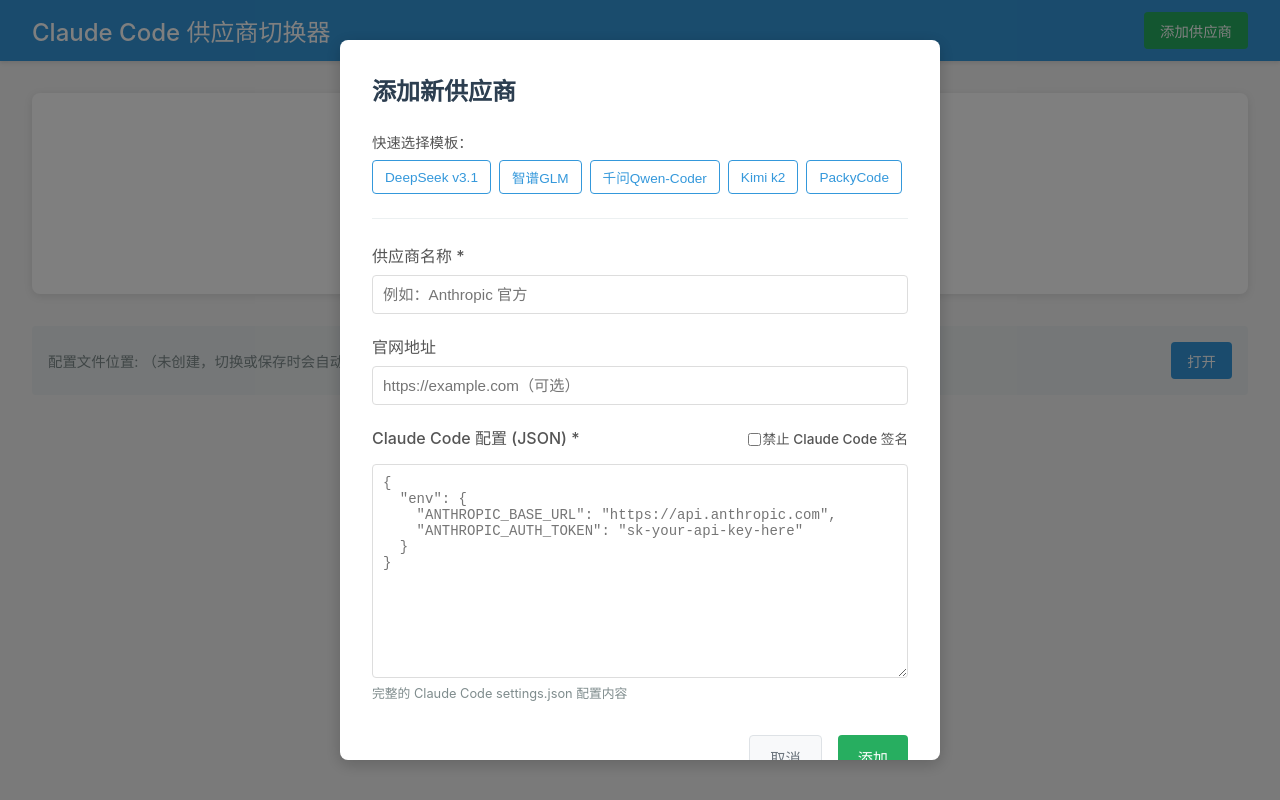
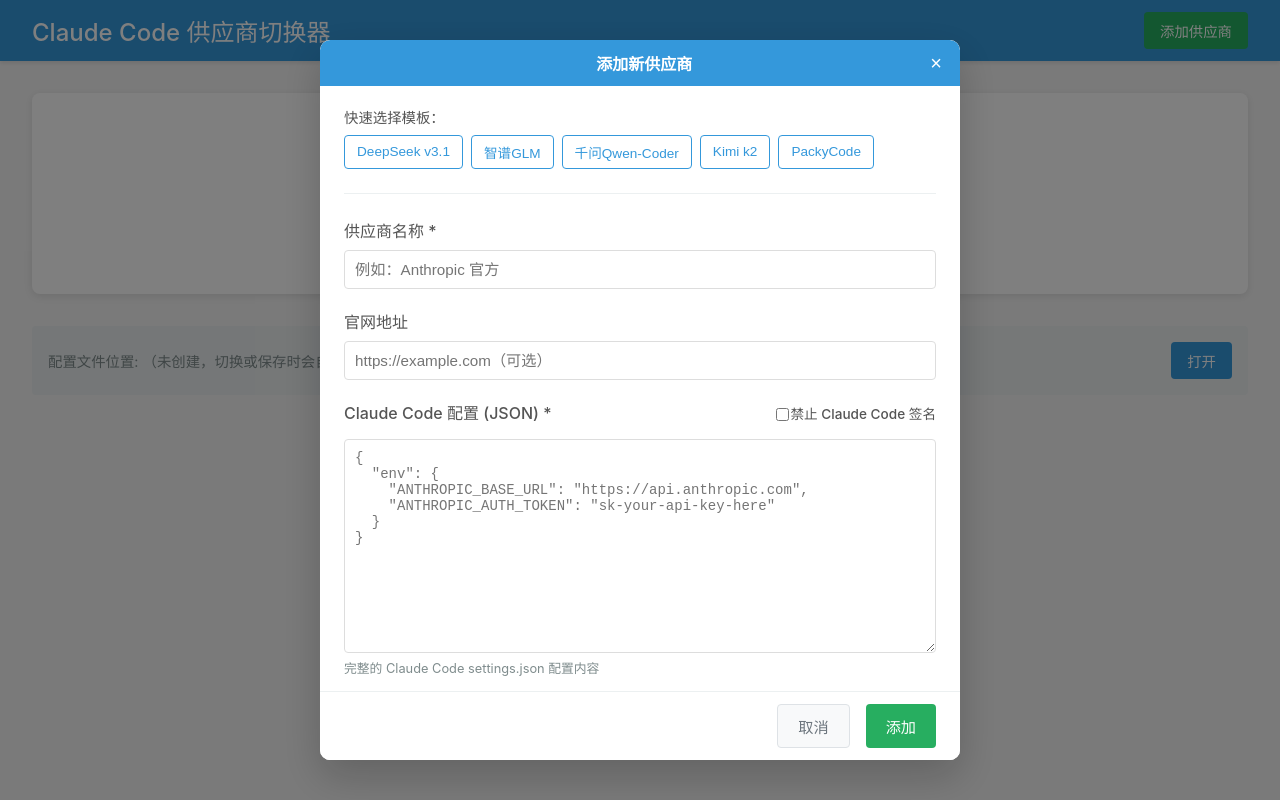
Before and after one commit to lorsque-sir/cc-switch--, a React (Vite) app: page / in a window 1280 px wide. Both pictures are taken after a click on the button "添加供应商". Built offline with nearby package versions, Linux system fonts and the light colour scheme.

Commit message:
fix(ui): Pin modal action bar; prevent bottom content overflow\n\n- Move action buttons to fixed .modal-footer at the bottom\n- Make modal a column flex container; scroll only body\n- Ensure buttons remain visible on small viewports\n- Remove sticky edge cases causing leaked content

```diff
--- a/src/components/AddProviderModal.css
+++ b/src/components/AddProviderModal.css
@@ -13,20 +13,74 @@
 
 .modal-content {
   background: white;
-  border-radius: 8px;
-  padding: 2rem;
+  border-radius: 10px;
+  padding: 0;
   width: 90%;
-  max-width: 600px;
+  max-width: 640px;
   max-height: 90vh;
-  overflow-y: auto;
-  box-shadow: 0 4px 16px rgba(0, 0, 0, 0.2);
+  overflow: hidden; /* 由 body 滚动，标题栏固定 */
+  box-shadow: 0 16px 40px rgba(0, 0, 0, 0.2);
   position: relative;
   z-index: 1001;
+  display: flex;            /* 纵向布局，便于底栏固定 */
+  flex-direction: column;
 }
 
-.modal-content h2 {
-  margin-bottom: 1.5rem;
-  color: #2c3e50;
+/* 模拟窗口标题栏 */
+.modal-titlebar {
+  display: flex;
+  align-items: center;
+  justify-content: space-between;
+  height: 3rem; /* 与主窗口标题栏一致 */
+  padding: 0 12px; /* 接近主头部的水平留白 */
+  background: #3498db; /* 与 .app-header 相同 */
+  color: #fff;
+  border-top-left-radius: 10px;
+  border-top-right-radius: 10px;
+}
+
+/* 左侧占位以保证标题居中（与右侧关闭按钮宽度相当） */
+.modal-spacer { width: 32px; flex: 0 0 32px; }
+
+.modal-title {
+  flex: 1;
+  text-align: center;
+  color: #fff;
+  font-weight: 600;
+  font-size: 1rem;
+  white-space: nowrap;
+  overflow: hidden;
+  text-overflow: ellipsis;
+}
+
+.modal-close-btn {
+  background: transparent;
+  border: none;
+  color: #fff;
+  font-size: 20px;
+  line-height: 1;
+  padding: 2px 6px;
+  border-radius: 6px;
+  cursor: pointer;
+}
+
+.modal-close-btn:hover {
+  background: rgba(255, 255, 255, 0.18);
+  color: #fff;
+}
+
+.modal-form {            /* 表单外层包裹 body + footer */
+  display: flex;
+  flex-direction: column;
+  flex: 1 1 auto;
+  min-height: 0;         /* 允许子元素正确计算高度 */
+}
+
+.modal-body {
+  padding: 1.25rem 1.5rem 1.5rem;
+  overflow: auto;        /* 仅内容区滚动 */
+  flex: 1 1 auto;
+  min-height: 0;
 }
 
 .error-message {
@@ -109,11 +163,13 @@
   border-color: #3498db;
 }
 
-.form-actions {
+.modal-footer {          /* 固定在弹窗底部（非滚动区） */
   display: flex;
   gap: 1rem;
   justify-content: flex-end;
-  margin-top: 2rem;
+  padding: 0.75rem 1.5rem;
+  border-top: 1px solid #ecf0f1;
+  background: #fff;
 }
 
 .cancel-btn,
--- a/src/components/ProviderForm.tsx
+++ b/src/components/ProviderForm.tsx
@@ -181,11 +181,37 @@ const ProviderForm: React.FC<ProviderFormProps> = ({
     // eslint-disable-next-line react-hooks/exhaustive-deps
   }, []);
 
+  // 支持按下 ESC 关闭弹窗
+  useEffect(() => {
+    const onKeyDown = (e: KeyboardEvent) => {
+      if (e.key === 'Escape') {
+        e.preventDefault();
+        onClose();
+      }
+    };
+    window.addEventListener('keydown', onKeyDown);
+    return () => window.removeEventListener('keydown', onKeyDown);
+  }, [onClose]);
+
   return (
-    <div className="modal-overlay">
+    <div className="modal-overlay" onMouseDown={(e) => { if (e.target === e.currentTarget) onClose(); }}>
       <div className="modal-content">
-        <h2>{title}</h2>
+        <div className="modal-titlebar">
+          <div className="modal-spacer" />
+          <div className="modal-title" title={title}>{title}</div>
+          <button
+            type="button"
+            className="modal-close-btn"
+            aria-label="关闭"
+            onClick={onClose}
+            title="关闭"
+          >
+            ×
+          </button>
+        </div>
 
+        <form onSubmit={handleSubmit} className="modal-form">
+          <div className="modal-body">
           {error && <div className="error-message">{error}</div>}
 
           {showPresets && (
@@ -208,7 +234,6 @@ const ProviderForm: React.FC<ProviderFormProps> = ({
             </div>
           )}
 
-        <form onSubmit={handleSubmit}>
           <div className="form-group">
             <label htmlFor="name">供应商名称 *</label>
             <input
@@ -282,7 +307,9 @@ const ProviderForm: React.FC<ProviderFormProps> = ({
             </small>
           </div>
 
-          <div className="form-actions">
+          </div>
+
+          <div className="modal-footer">
               <button type="button" className="cancel-btn" onClick={onClose}>
                 取消
               </button>
@@ -290,6 +317,7 @@ const ProviderForm: React.FC<ProviderFormProps> = ({
                 {submitText}
               </button>
           </div>
+
         </form>
       </div>
     </div>
```
Also changed, not shown: 1 other file (tests, documents, lock files or other folders). Lines whose indentation alone changed are shown as unchanged.
